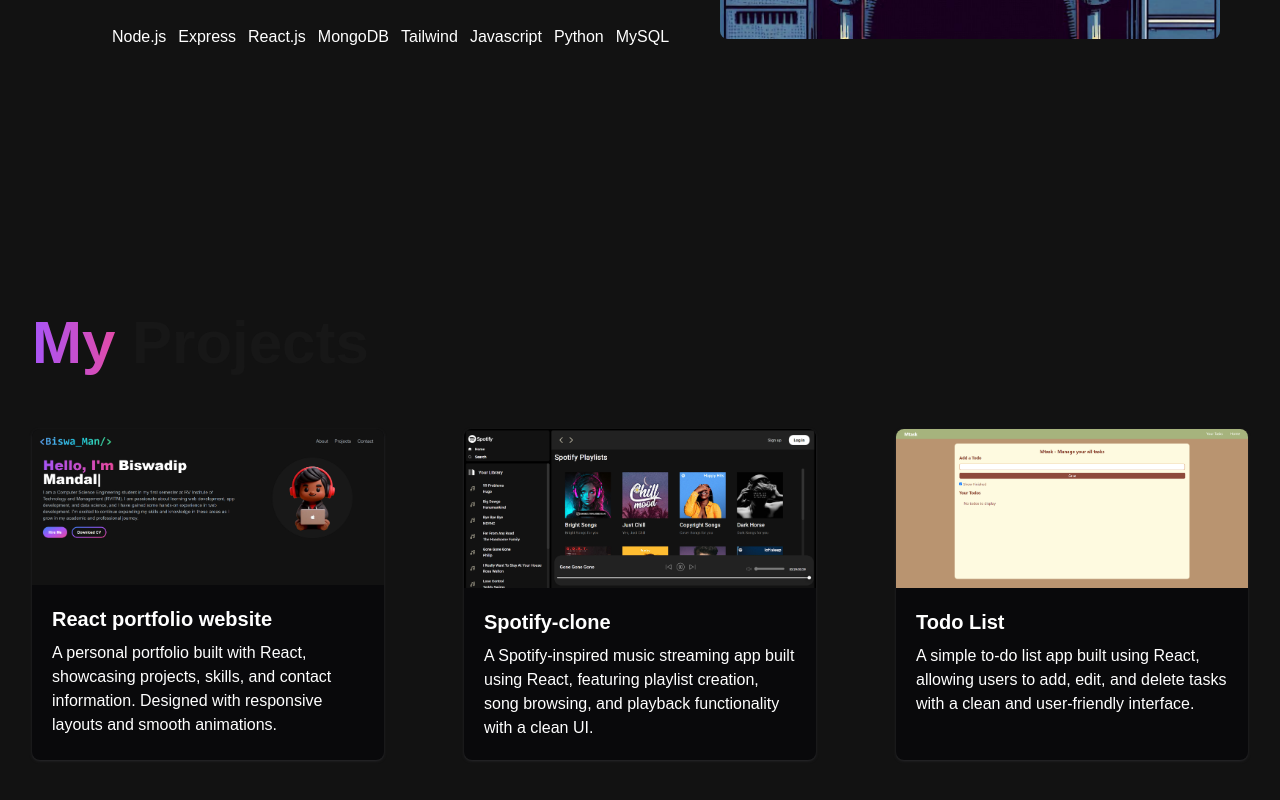
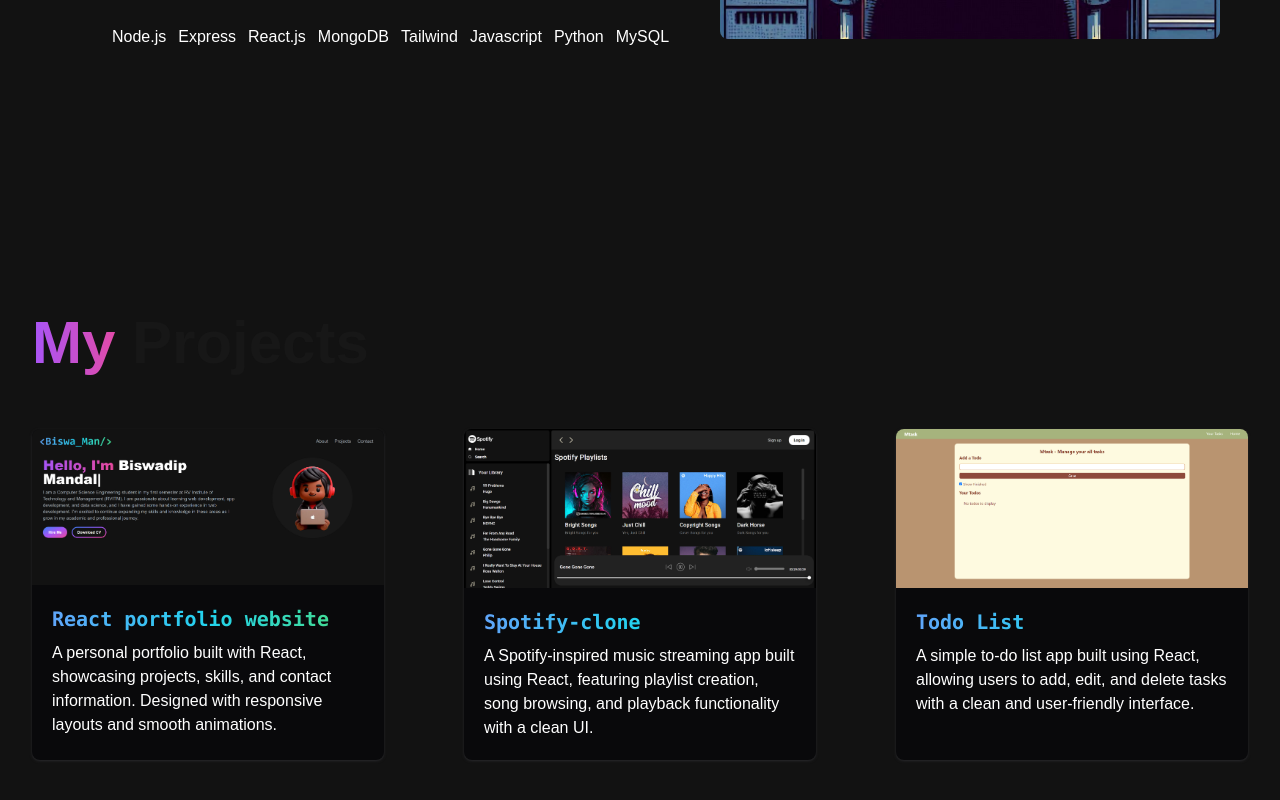
Before and after one commit to biswaisop/portFolio, a Next.js app: page / in a window 1280 px wide. Shown: the part 1308-2108 px from the top of the page. Built offline with nearby package versions, Linux system fonts and the light colour scheme.

Commit message:
project colour

```diff
--- a/app/Componrnts/ProjectCard/ProjectCard.jsx
+++ b/app/Componrnts/ProjectCard/ProjectCard.jsx
@@ -50,7 +50,10 @@
               className="rounded-t-lg"
             />
             <div className="p-5">
-              <h5 className="text-xl font-semibold mb-2">{project.title}</h5>
+            <h5 className="text-xl font-semibold mb-2 font-mono bg-gradient-to-r from-blue-400 via-cyan-400 to-green-400 bg-clip-text text-transparent">
+  {project.title}
+</h5>
+
               <p>{project.description}</p>
             </div>
           </div>
```
